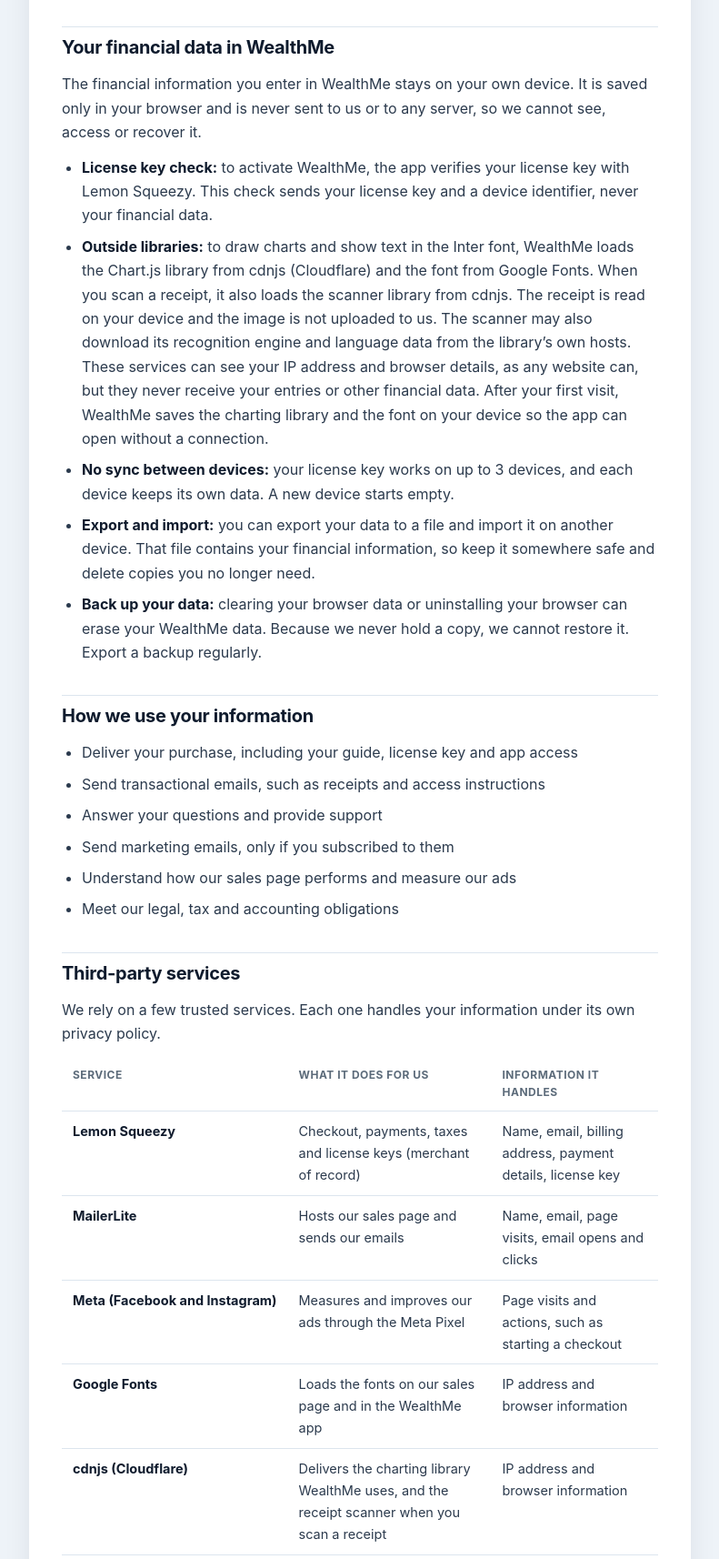
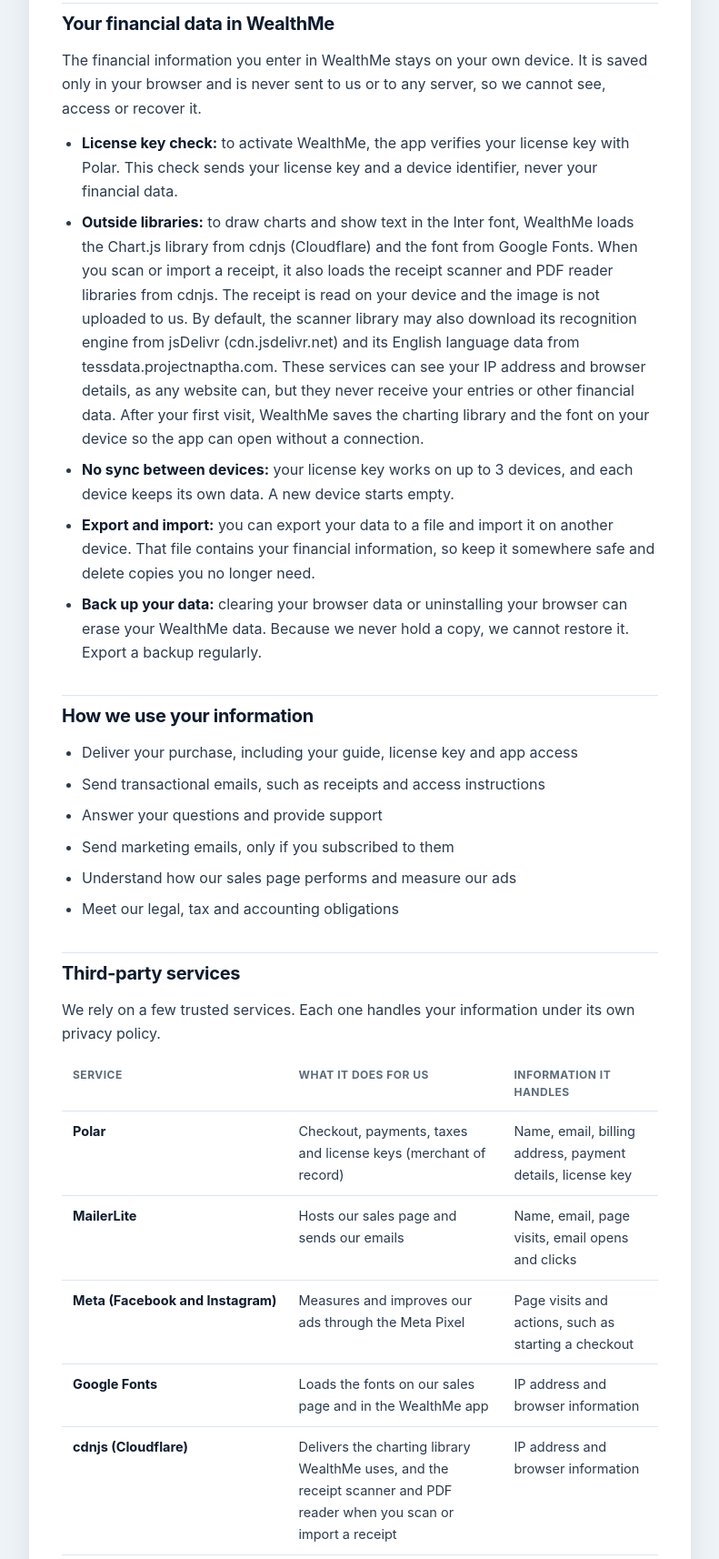
Before and after one commit to Diego-Veloso/Demo, a plain HTML site: page privacy.html in a window 1280 px wide. Shown: the part 1086-2800 px from the top of the page at 91% size, without its empty margins (244-1035 px from the left). Drawn offline with Linux system fonts and the light colour scheme.

Commit message:
Update privacy.html

```diff
--- a/privacy.html
+++ b/privacy.html
@@ -97,7 +97,7 @@ html.embed .embed-meta{display:block;}
   <h2>Information we collect</h2>
   <p>We collect only what we need to deliver your purchase, support you and run our business.</p>
   <ul>
-    <li><strong>When you buy:</strong> our checkout is run by Lemon Squeezy, our merchant of record. Lemon Squeezy collects your name, email, billing address and payment details. We receive your name, email, country and order details. We never see or store your full card details.</li>
+    <li><strong>When you buy:</strong> our checkout is run by Polar, our merchant of record. Polar collects your name, email, billing address and payment details. We receive your name, email, country and order details. We never see or store your full card details.</li>
     <li><strong>When you join our email list:</strong> your name and email address, collected through MailerLite.</li>
     <li><strong>When you contact us:</strong> your email address and anything you include in your message.</li>
     <li><strong>When you visit our sales page:</strong> technical information such as your IP address, browser, device type and the pages you view, collected through cookies and similar tools used by MailerLite and our advertising partners (see Third-party services).</li>
@@ -106,8 +106,8 @@ html.embed .embed-meta{display:block;}
   <h2>Your financial data in WealthMe</h2>
   <p>The financial information you enter in WealthMe stays on your own device. It is saved only in your browser and is never sent to us or to any server, so we cannot see, access or recover it.</p>
   <ul>
-    <li><strong>License key check:</strong> to activate WealthMe, the app verifies your license key with Lemon Squeezy. This check sends your license key and a device identifier, never your financial data.</li>
-    <li><strong>Outside libraries:</strong> to draw charts and show text in the Inter font, WealthMe loads the Chart.js library from cdnjs (Cloudflare) and the font from Google Fonts. When you scan a receipt, it also loads the scanner library from cdnjs. The receipt is read on your device and the image is not uploaded to us. The scanner may also download its recognition engine and language data from the library&rsquo;s own hosts. These services can see your IP address and browser details, as any website can, but they never receive your entries or other financial data. After your first visit, WealthMe saves the charting library and the font on your device so the app can open without a connection.</li>
+    <li><strong>License key check:</strong> to activate WealthMe, the app verifies your license key with Polar. This check sends your license key and a device identifier, never your financial data.</li>
+    <li><strong>Outside libraries:</strong> to draw charts and show text in the Inter font, WealthMe loads the Chart.js library from cdnjs (Cloudflare) and the font from Google Fonts. When you scan or import a receipt, it also loads the receipt scanner and PDF reader libraries from cdnjs. The receipt is read on your device and the image is not uploaded to us. By default, the scanner library may also download its recognition engine from jsDelivr (cdn.jsdelivr.net) and its English language data from tessdata.projectnaptha.com. These services can see your IP address and browser details, as any website can, but they never receive your entries or other financial data. After your first visit, WealthMe saves the charting library and the font on your device so the app can open without a connection.</li>
     <li><strong>No sync between devices:</strong> your license key works on up to 3 devices, and each device keeps its own data. A new device starts empty.</li>
     <li><strong>Export and import:</strong> you can export your data to a file and import it on another device. That file contains your financial information, so keep it somewhere safe and delete copies you no longer need.</li>
     <li><strong>Back up your data:</strong> clearing your browser data or uninstalling your browser can erase your WealthMe data. Because we never hold a copy, we cannot restore it. Export a backup regularly.</li>
@@ -128,11 +128,13 @@ html.embed .embed-meta{display:block;}
   <table>
     <thead><tr><th>Service</th><th>What it does for us</th><th>Information it handles</th></tr></thead>
     <tbody>
-      <tr><td>Lemon Squeezy</td><td data-label="Role">Checkout, payments, taxes and license keys (merchant of record)</td><td data-label="Handles">Name, email, billing address, payment details, license key</td></tr>
+      <tr><td>Polar</td><td data-label="Role">Checkout, payments, taxes and license keys (merchant of record)</td><td data-label="Handles">Name, email, billing address, payment details, license key</td></tr>
       <tr><td>MailerLite</td><td data-label="Role">Hosts our sales page and sends our emails</td><td data-label="Handles">Name, email, page visits, email opens and clicks</td></tr>
       <tr><td>Meta (Facebook and Instagram)</td><td data-label="Role">Measures and improves our ads through the Meta Pixel</td><td data-label="Handles">Page visits and actions, such as starting a checkout</td></tr>
       <tr><td>Google Fonts</td><td data-label="Role">Loads the fonts on our sales page and in the WealthMe app</td><td data-label="Handles">IP address and browser information</td></tr>
-      <tr><td>cdnjs (Cloudflare)</td><td data-label="Role">Delivers the charting library WealthMe uses, and the receipt scanner when you scan a receipt</td><td data-label="Handles">IP address and browser information</td></tr>
+      <tr><td>cdnjs (Cloudflare)</td><td data-label="Role">Delivers the charting library WealthMe uses, and the receipt scanner and PDF reader when you scan or import a receipt</td><td data-label="Handles">IP address and browser information</td></tr>
+      <tr><td>jsDelivr</td><td data-label="Role">May deliver the receipt scanner&rsquo;s recognition engine when you scan a receipt</td><td data-label="Handles">IP address and browser information</td></tr>
+      <tr><td>tessdata.projectnaptha.com</td><td data-label="Role">May deliver the receipt scanner&rsquo;s English language data when you scan a receipt</td><td data-label="Handles">IP address and browser information</td></tr>
     </tbody>
   </table>
   <p>You can limit tracking cookies through your browser settings and your ad preferences on Facebook and Instagram.</p>
@@ -148,7 +150,7 @@ html.embed .embed-meta{display:block;}
   <h2>Your rights</h2>
   <p>You can ask us to access, correct or delete the personal information we hold about you, or withdraw your consent to marketing emails. Write to <a href="mailto:priscila.support@gmail.com" target="_top">priscila.support@gmail.com</a> and we will reply within 30 days.</p>
   <p>If you live in the European Union or the United Kingdom, you can also object to or restrict how we use your information, ask for a copy in a portable format, and complain to your local data protection authority.</p>
-  <p>Payment and billing details are held by Lemon Squeezy. For those, we will help you, and you can also contact Lemon Squeezy directly.</p>
+  <p>Payment and billing details are held by Polar. For those, we will help you, and you can also contact Polar directly.</p>
 
   <h2>Other important details</h2>
   <ul>
```
